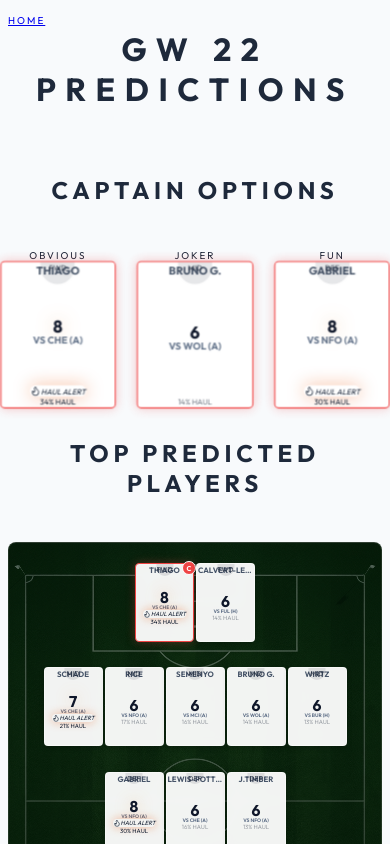
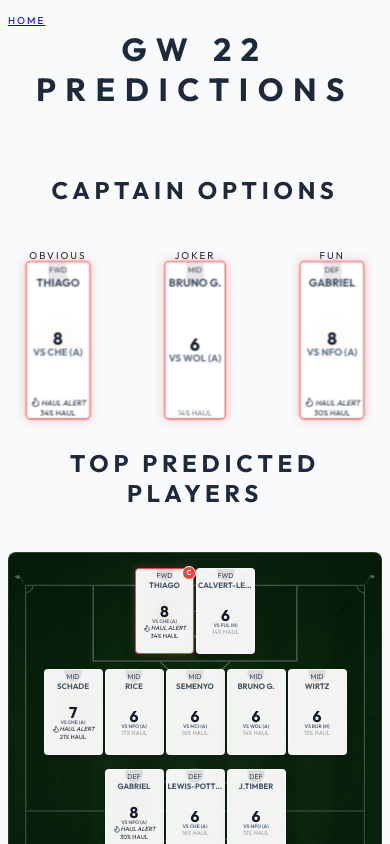
Before and after one commit to chriseyebagha/fantasy-premier-league, a Next.js app in the folder frontend/: page /fantasy/ in a window 390 px wide. Shown: the top 844 px of the page. Built offline with nearby package versions, Linux system fonts and the light colour scheme.

Commit message:
Fix mobile layout overlap and update deployment pipeline

```diff
--- a/frontend/src/app/globals.css
+++ b/frontend/src/app/globals.css
@@ -84,12 +84,13 @@
   display: flex;
   flex-direction: column;
   align-items: center;
-  justify-content: center;
+  justify-content: flex-start;
   text-align: center;
   width: 16%;
   max-width: 55px;
-  height: 90%;
-  max-height: 75px;
+  height: auto;
+  max-height: 100px;
+  min-height: 82px;
   padding: 1px;
   position: relative;
   box-shadow: 0 2px 5px rgba(0, 0, 0, 0.2);
@@ -164,7 +165,8 @@
   overflow: hidden;
   text-overflow: ellipsis;
   width: 100%;
-  margin-bottom: 1px;
+  margin-bottom: 2px;
+  flex-shrink: 0;
 }
 
 .fixture-text {
--- a/frontend/src/components/CaptainSection.tsx
+++ b/frontend/src/components/CaptainSection.tsx
@@ -49,13 +49,15 @@ const CaptainJerseyCard = ({ subtitle, data }: { subtitle: string, data: Captain
                - !h-auto !aspect-[3/4]: Maintain vertical rectangular pill shape
                - !m-0: Remove margins
             */}
-            <div className={`jersey-card captain relative !w-full !max-w-[120px] !h-auto !aspect-[3/4] !min-h-[130px] !m-0 py-3 shadow-lg transition-all duration-500 ${data.haul_alert ? 'border-orange-500/50 shadow-orange-500/20' : ''} !flex !flex-col !justify-between !pt-14 !pb-2`}>
-                {/* Position */}
-                <div className="text-[7px] font-bold text-slate-400 opacity-80 leading-none absolute top-[2px] left-0 right-0 flex justify-center z-10">
-                    {getPositionText(data.position)}
+            <div className={`jersey-card captain relative !w-full !max-w-[120px] !h-auto !min-h-[140px] !m-0 py-3 shadow-lg transition-all duration-500 ${data.haul_alert ? 'border-orange-500/50 shadow-orange-500/20' : ''} !flex !flex-col !pt-2 !pb-2 !gap-1`}>
+                {/* Position - STATIC IN FLOW */}
+                <div className="w-full flex justify-center pt-[2px] pb-[2px]">
+                    <span className="text-[7px] font-bold text-slate-400 opacity-80 leading-none">
+                        {getPositionText(data.position)}
+                    </span>
                 </div>
                 {/* Name */}
-                <div className="name-text !text-[10px] !mb-1 mt-0">{data.web_name}</div>
+                <div className="name-text !text-[10px] !mb-1 mt-0 leading-tight flex-shrink-0">{data.web_name}</div>
                 {/* Stats */}
                 <div className="flex flex-col items-center flex-1 justify-center gap-1">
                     {/* Points - Large like on pitch */}
@@ -74,7 +76,7 @@ const CaptainJerseyCard = ({ subtitle, data }: { subtitle: string, data: Captain
                     {/* Haul Alert - In Flow */}
                     {data.haul_alert && (
                         <div
-                            className="mb-0.5 flex items-center gap-1 bg-gradient-to-r from-orange-600 to-red-600 rounded-full px-2 py-0.5 shadow-[0_0_15px_rgba(234,88,12,0.4)] animate-pulse whitespace-nowrap"
+                            className="mb-0.5 flex items-center gap-1 bg-gradient-to-r from-orange-600 to-red-600 rounded-full px-2 py-0.5 animate-pulse whitespace-nowrap"
                         >
                             <svg xmlns="http://www.w3.org/2000/svg" width="10" height="10" viewBox="0 0 24 24" fill="none" stroke="currentColor" strokeWidth="2" strokeLinecap="round" strokeLinejoin="round" className="text-white fill-orange-200"><path d="M8.5 14.5A2.5 2.5 0 0 0 11 12c0-1.38-.5-2-1-3-1.072-2.143-.224-4.054 2-6 .5 2.5 2 4.9 4 6.5 2 1.6 3 3.5 3 5.5a7 7 0 1 1-14 0c0-1.153.433-2.294 1-3a2.5 2.5 0 0 0 2.5 2.5z" /></svg>
                             <span className="text-[7px] font-black italic tracking-tighter text-white uppercase">Haul Alert</span>
--- a/frontend/src/components/PlayerDashboard.tsx
+++ b/frontend/src/components/PlayerDashboard.tsx
@@ -14,12 +14,15 @@ interface PlayerDashboardProps {
 import { formatFixture, getPositionText } from '../utils/fplUtils';
 
 const MiniPlayerCard = ({ player, isBench = false, isCaptain = false }: { player: any, isBench?: boolean, isCaptain?: boolean }) => (
-    <div className={`jersey-card relative ${isBench ? 'bench' : ''} ${isCaptain ? 'captain' : ''} ${player.haul_alert ? 'border-orange-500/50 shadow-[0_0_15px_rgba(234,88,12,0.15)]' : ''} !flex !flex-col !justify-between !pt-14 !pb-2`}>
+    <div className={`jersey-card relative ${isBench ? 'bench' : ''} ${isCaptain ? 'captain' : ''} ${player.haul_alert ? 'border-orange-500/50 shadow-[0_0_15px_rgba(234,88,12,0.15)]' : ''} !flex !flex-col !pt-0 !pb-1 !gap-0.5`}>
         {isCaptain && <div className="captain-badge">C</div>}
-        <div className="absolute top-[2px] left-0 right-0 flex justify-center text-[7px] font-bold text-slate-400 opacity-80 leading-none z-10">
-            {getPositionText(player.element_type || player.position)}
+        {/* Position Indicator - STATIC IN FLOW (pushes name down) */}
+        <div className="w-full flex justify-center pt-[2px] pb-[1px]">
+            <span className="text-[7px] font-bold text-slate-400 opacity-80 leading-none">
+                {getPositionText(player.element_type || player.position)}
+            </span>
         </div>
-        <div className="name-text mt-0">{player.web_name}</div>
+        <div className="name-text mt-0 leading-tight flex-shrink-0">{player.web_name}</div>
 
         <div className="flex flex-col items-center flex-1 justify-center">
             <div className={`score-text transition-colors duration-500 ${player.haul_alert ? 'text-orange-400 drop-shadow-[0_0_8px_rgba(251,146,60,0.4)]' : 'text-primary-glow'}`}>
@@ -31,7 +34,7 @@ const MiniPlayerCard = ({ player, isBench = false, isCaptain = false }: { player
             <div className="mt-0.5 flex flex-col items-center">
                 {/* Haul Alert - In Flow */}
                 {player.haul_alert && (
-                    <div className="mb-0.5 flex items-center gap-1 bg-gradient-to-r from-orange-600 to-red-600 rounded-full px-1.5 py-0.5 shadow-[0_0_10px_rgba(234,88,12,0.4)] animate-pulse whitespace-nowrap">
+                    <div className="mb-0.5 flex items-center gap-1 bg-gradient-to-r from-orange-600 to-red-600 rounded-full px-1.5 py-0.5 animate-pulse whitespace-nowrap">
                         <svg xmlns="http://www.w3.org/2000/svg" width="8" height="8" viewBox="0 0 24 24" fill="none" stroke="currentColor" strokeWidth="2" strokeLinecap="round" strokeLinejoin="round" className="text-white fill-orange-200"><path d="M8.5 14.5A2.5 2.5 0 0 0 11 12c0-1.38-.5-2-1-3-1.072-2.143-.224-4.054 2-6 .5 2.5 2 4.9 4 6.5 2 1.6 3 3.5 3 5.5a7 7 0 1 1-14 0c0-1.153.433-2.294 1-3a2.5 2.5 0 0 0 2.5 2.5z" /></svg>
                         <span className="text-[6px] font-black italic tracking-tighter text-white uppercase">Haul Alert</span>
                     </div>
```
